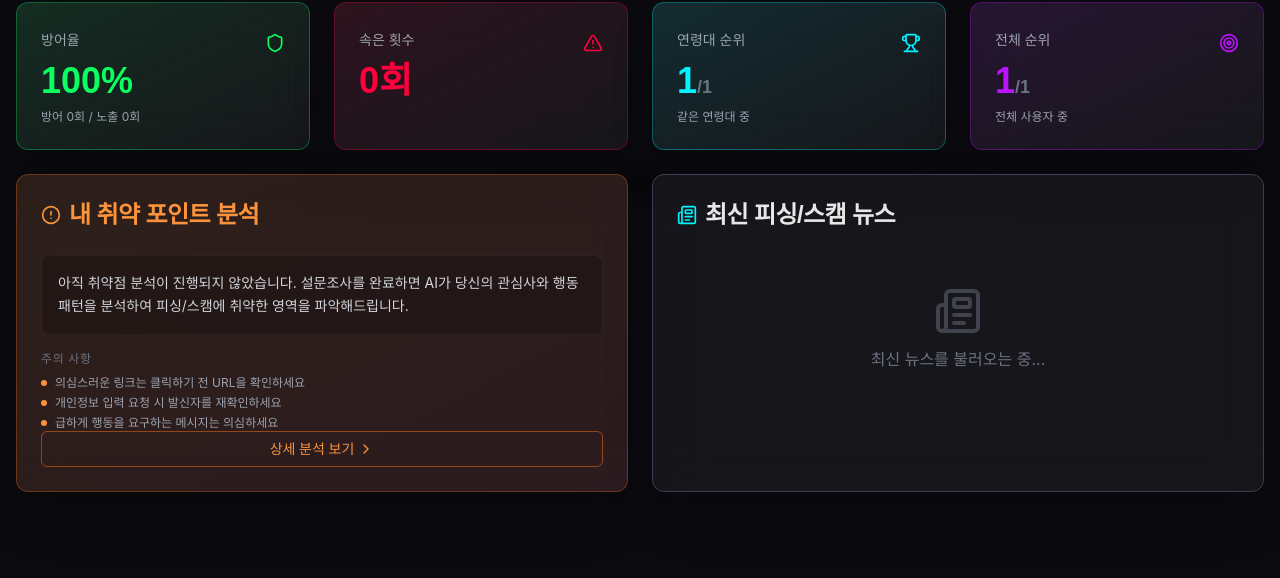
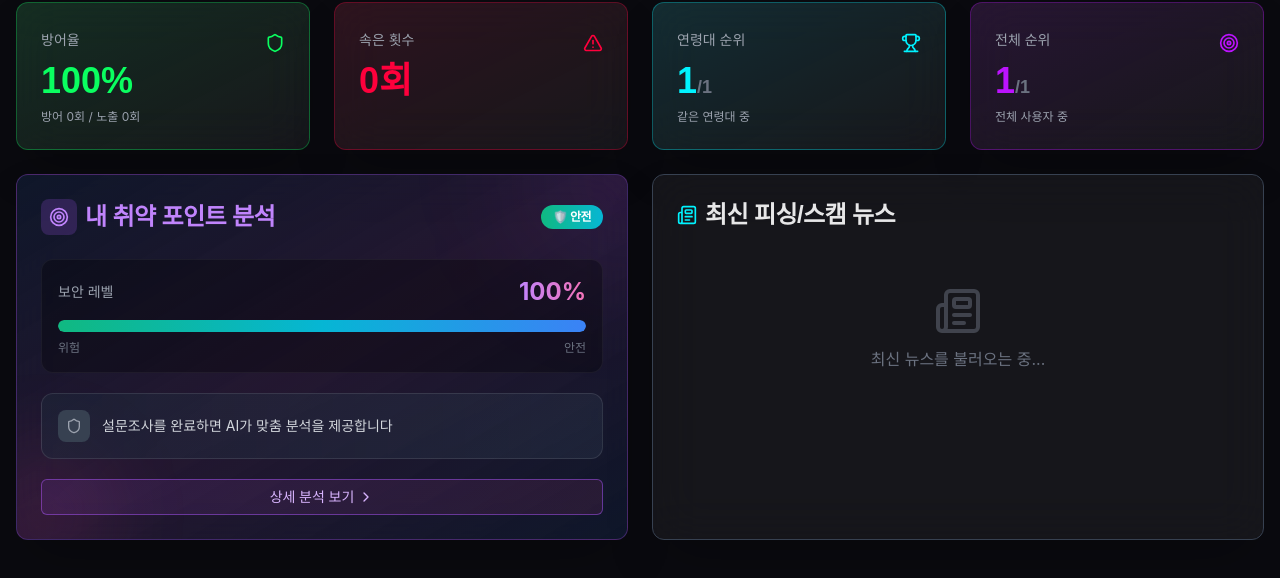
Before and after one commit to ABlab2024/KangTaeGong, a React app in the folder src/frontend/: page /dashboard in a window 1280 px wide. Shown: the part 280-858 px from the top of the page. Built offline with nearby package versions, Linux system fonts and the light colour scheme; no server answers; sample sign-in values are in the browser's storage; the HTML template or start-up script is replaced by a standard one.

Commit message:
내 취약 포인트 분석  UI 수정

```diff
--- a/src/frontend/src/pages/Dashboard.jsx
+++ b/src/frontend/src/pages/Dashboard.jsx
@@ -186,89 +186,163 @@ export default function Dashboard() {
                         </Card>
                     </motion.div>
 
-                    {/* Vulnerability Summary Card - Extended */}
+                    {/* Vulnerability Summary Card - Interactive & Engaging Design */}
                     <motion.div
                         initial={{ opacity: 0, scale: 0.95 }}
                         animate={{ opacity: 1, scale: 1 }}
                         transition={{ delay: 0.3 }}
                         className="md:col-span-2 md:row-span-2"
                     >
-                        <Card className="h-full bg-gradient-to-br from-orange-500/10 to-red-500/10 border-orange-500/30">
-                            <CardHeader>
-                                <CardTitle className="flex items-center gap-2 text-orange-400">
-                                    <AlertCircle className="w-5 h-5" />
-                                    내 취약 포인트 분석
+                        <Card className="h-full bg-gradient-to-br from-slate-900 via-purple-900/20 to-slate-900 border-purple-500/30 overflow-hidden relative">
+                            {/* Decorative Background Elements */}
+                            <div className="absolute inset-0 overflow-hidden pointer-events-none">
+                                <div className="absolute -top-24 -right-24 w-48 h-48 bg-purple-500/10 rounded-full blur-3xl" />
+                                <div className="absolute -bottom-12 -left-12 w-36 h-36 bg-pink-500/10 rounded-full blur-2xl" />
+                            </div>
+
+                            <CardHeader className="relative z-10">
+                                <CardTitle className="flex items-center justify-between">
+                                    <div className="flex items-center gap-2 text-purple-400">
+                                        <div className="p-2 bg-purple-500/20 rounded-lg">
+                                            <Target className="w-5 h-5" />
+                                        </div>
+                                        <span>내 취약 포인트 분석</span>
+                                    </div>
+                                    {/* Security Badge */}
+                                    <motion.div
+                                        initial={{ scale: 0 }}
+                                        animate={{ scale: 1 }}
+                                        transition={{ delay: 0.5, type: "spring" }}
+                                        className={`px-3 py-1 rounded-full text-xs font-bold ${(ranking?.defense_rate || 100) >= 80
+                                                ? 'bg-gradient-to-r from-emerald-500 to-cyan-500 text-white'
+                                                : (ranking?.defense_rate || 100) >= 50
+                                                    ? 'bg-gradient-to-r from-yellow-500 to-orange-500 text-white'
+                                                    : 'bg-gradient-to-r from-red-500 to-pink-500 text-white'
+                                            }`}
+                                    >
+                                        {(ranking?.defense_rate || 100) >= 80 ? '🛡️ 안전' : (ranking?.defense_rate || 100) >= 50 ? '⚠️ 주의' : '🚨 위험'}
+                                    </motion.div>
                                 </CardTitle>
                             </CardHeader>
-                            <CardContent>
+
+                            <CardContent className="relative z-10">
                                 {rankingLoading ? (
-                                    <div className="flex justify-center py-8">
-                                        <Loader2 className="w-8 h-8 animate-spin text-orange-400" />
+                                    <div className="flex flex-col items-center justify-center py-8 gap-3">
+                                        <Loader2 className="w-10 h-10 animate-spin text-purple-400" />
+                                        <p className="text-sm text-gray-400">분석 중...</p>
                                     </div>
                                 ) : (
-                                    <div className="space-y-4">
-                                        {/* AI Summary */}
+                                    <div className="space-y-5">
+                                        {/* Security Level Meter */}
+                                        <div className="p-4 bg-black/30 rounded-xl border border-white/5">
+                                            <div className="flex items-center justify-between mb-3">
+                                                <span className="text-sm text-gray-400">보안 레벨</span>
+                                                <span className="text-2xl font-bold bg-gradient-to-r from-purple-400 to-pink-400 bg-clip-text text-transparent">
+                                                    {ranking?.defense_rate || 100}%
+                                                </span>
+                                            </div>
+                                            <div className="h-3 bg-gray-800 rounded-full overflow-hidden">
+                                                <motion.div
+                                                    initial={{ width: 0 }}
+                                                    animate={{ width: `${ranking?.defense_rate || 100}%` }}
+                                                    transition={{ delay: 0.6, duration: 1, ease: "easeOut" }}
+                                                    className={`h-full rounded-full ${(ranking?.defense_rate || 100) >= 80
+                                                            ? 'bg-gradient-to-r from-emerald-500 via-cyan-500 to-blue-500'
+                                                            : (ranking?.defense_rate || 100) >= 50
+                                                                ? 'bg-gradient-to-r from-yellow-500 via-orange-500 to-red-500'
+                                                                : 'bg-gradient-to-r from-red-600 via-pink-600 to-purple-600'
+                                                        }`}
+                                                />
+                                            </div>
+                                            <div className="flex justify-between mt-2 text-xs text-gray-500">
+                                                <span>위험</span>
+                                                <span>안전</span>
+                                            </div>
+                                        </div>
+
+                                        {/* AI Insight Card */}
                                         {ranking?.vulnerability_summary ? (
-                                            <div className="p-4 bg-gradient-to-r from-orange-500/10 to-red-500/5 rounded-lg border border-orange-500/20">
+                                            <motion.div
+                                                initial={{ opacity: 0, y: 10 }}
+                                                animate={{ opacity: 1, y: 0 }}
+                                                transition={{ delay: 0.7 }}
+                                                className="p-4 bg-gradient-to-r from-purple-500/10 to-pink-500/10 rounded-xl border border-purple-500/20 hover:border-purple-500/40 transition-all cursor-pointer group"
+                                            >
                                                 <div className="flex items-start gap-3">
-                                                    <div className="p-2 bg-orange-500/20 rounded-full flex-shrink-0">
-                                                        <Target className="w-4 h-4 text-orange-400" />
+                                                    <div className="p-2 bg-gradient-to-br from-purple-500 to-pink-500 rounded-lg flex-shrink-0 group-hover:scale-110 transition-transform">
+                                                        <AlertCircle className="w-4 h-4 text-white" />
                                                     </div>
-                                                    <div>
-                                                        <p className="text-sm font-medium text-orange-300 mb-1">AI 분석 요약</p>
+                                                    <div className="flex-1">
+                                                        <p className="text-sm font-semibold text-purple-300 mb-2 flex items-center gap-2">
+                                                            ✨ AI 인사이트
+                                                        </p>
                                                         <p className="text-sm text-gray-300 leading-relaxed">
                                                             {ranking.vulnerability_summary}
                                                         </p>
                                                     </div>
                                                 </div>
-                                            </div>
+                                            </motion.div>
                                         ) : (
-                                            <div className="p-4 bg-black/20 rounded-lg border border-white/5">
-                                                <p className="text-sm text-gray-300 leading-relaxed">
-                                                    아직 취약점 분석이 진행되지 않았습니다. 설문조사를 완료하면 AI가 당신의 관심사와 행동 패턴을 분석하여 피싱/스캠에 취약한 영역을 파악해드립니다.
-                                                </p>
-                                            </div>
-                                        )}
-
-                                        {/* Last Caught Warning */}
-                                        {ranking?.last_caught_type && (
-                                            <div className="p-4 bg-red-500/10 border border-red-500/20 rounded-lg">
-                                                <div className="flex items-start gap-3">
-                                                    <AlertTriangle className="w-5 h-5 text-red-400 flex-shrink-0 mt-0.5" />
+                                            <motion.div
+                                                initial={{ opacity: 0, y: 10 }}
+                                                animate={{ opacity: 1, y: 0 }}
+                                                transition={{ delay: 0.7 }}
+                                                className="p-4 bg-gradient-to-r from-slate-800/50 to-slate-700/30 rounded-xl border border-white/10"
+                                            >
+                                                <div className="flex items-center gap-3">
+                                                    <div className="p-2 bg-gray-700 rounded-lg">
+                                                        <Shield className="w-4 h-4 text-gray-400" />
+                                                    </div>
                                                     <div>
-                                                        <p className="text-sm font-medium text-red-400">최근 속은 피싱 유형</p>
-                                                        <p className="text-xs text-gray-400 mt-1">{ranking.last_caught_type}</p>
-                                                        <p className="text-xs text-gray-500 mt-2">
-                                                            이 유형의 피싱 메시지를 더욱 주의하세요.
+                                                        <p className="text-sm text-gray-300">
+                                                            설문조사를 완료하면 AI가 맞춤 분석을 제공합니다
                                                         </p>
                                                     </div>
                                                 </div>
-                                            </div>
+                                            </motion.div>
                                         )}
 
-                                        {/* Quick Tips */}
-                                        <div className="space-y-2 mb-4">
-                                            <p className="text-xs text-gray-500 uppercase tracking-wider">주의 사항</p>
-                                            <ul className="text-xs text-gray-400 space-y-1">
-                                                <li className="flex items-center gap-2">
-                                                    <span className="w-1.5 h-1.5 bg-orange-400 rounded-full" />
-                                                    의심스러운 링크는 클릭하기 전 URL을 확인하세요
-                                                </li>
-                                                <li className="flex items-center gap-2">
-                                                    <span className="w-1.5 h-1.5 bg-orange-400 rounded-full" />
-                                                    개인정보 입력 요청 시 발신자를 재확인하세요
-                                                </li>
-                                                <li className="flex items-center gap-2">
-                                                    <span className="w-1.5 h-1.5 bg-orange-400 rounded-full" />
-                                                    급하게 행동을 요구하는 메시지는 의심하세요
-                                                </li>
-                                            </ul>
-                                        </div>
+                                        {/* Risk Alert - Last Caught */}
+                                        {ranking?.last_caught_type && (
+                                            <motion.div
+                                                initial={{ opacity: 0, x: -10 }}
+                                                animate={{ opacity: 1, x: 0 }}
+                                                transition={{ delay: 0.8 }}
+                                                className="p-4 bg-gradient-to-r from-red-500/20 to-orange-500/10 rounded-xl border border-red-500/30 hover:border-red-500/50 transition-all"
+                                            >
+                                                <div className="flex items-start gap-3">
+                                                    <motion.div
+                                                        animate={{ scale: [1, 1.1, 1] }}
+                                                        transition={{ repeat: Infinity, duration: 2 }}
+                                                        className="p-2 bg-red-500/30 rounded-lg"
+                                                    >
+                                                        <AlertTriangle className="w-4 h-4 text-red-400" />
+                                                    </motion.div>
+                                                    <div className="flex-1">
+                                                        <p className="text-sm font-semibold text-red-400 mb-1">🎯 주의 필요 유형</p>
+                                                        <p className="text-xs text-gray-300 bg-red-500/10 px-2 py-1 rounded inline-block">
+                                                            {ranking.last_caught_type}
+                                                        </p>
+                                                    </div>
+                                                </div>
+                                            </motion.div>
+                                        )}
 
-                                        <Link to="/analysis">
-                                            <Button variant="outline" size="sm" className="w-full border-orange-500/50 text-orange-400 hover:bg-orange-500/10">
-                                                상세 분석 보기 <ChevronRight className="w-4 h-4 ml-1" />
-                                            </Button>
+                                        {/* Action Button */}
+                                        <Link to="/analysis" className="block">
+                                            <motion.div
+                                                whileHover={{ scale: 1.02 }}
+                                                whileTap={{ scale: 0.98 }}
+                                            >
+                                                <Button
+                                                    variant="outline"
+                                                    size="sm"
+                                                    className="w-full bg-gradient-to-r from-purple-500/10 to-pink-500/10 border-purple-500/50 text-purple-300 hover:bg-purple-500/20 hover:text-white transition-all group"
+                                                >
+                                                    <span>상세 분석 보기</span>
+                                                    <ChevronRight className="w-4 h-4 ml-1 group-hover:translate-x-1 transition-transform" />
+                                                </Button>
+                                            </motion.div>
                                         </Link>
                                     </div>
                                 )}
```
